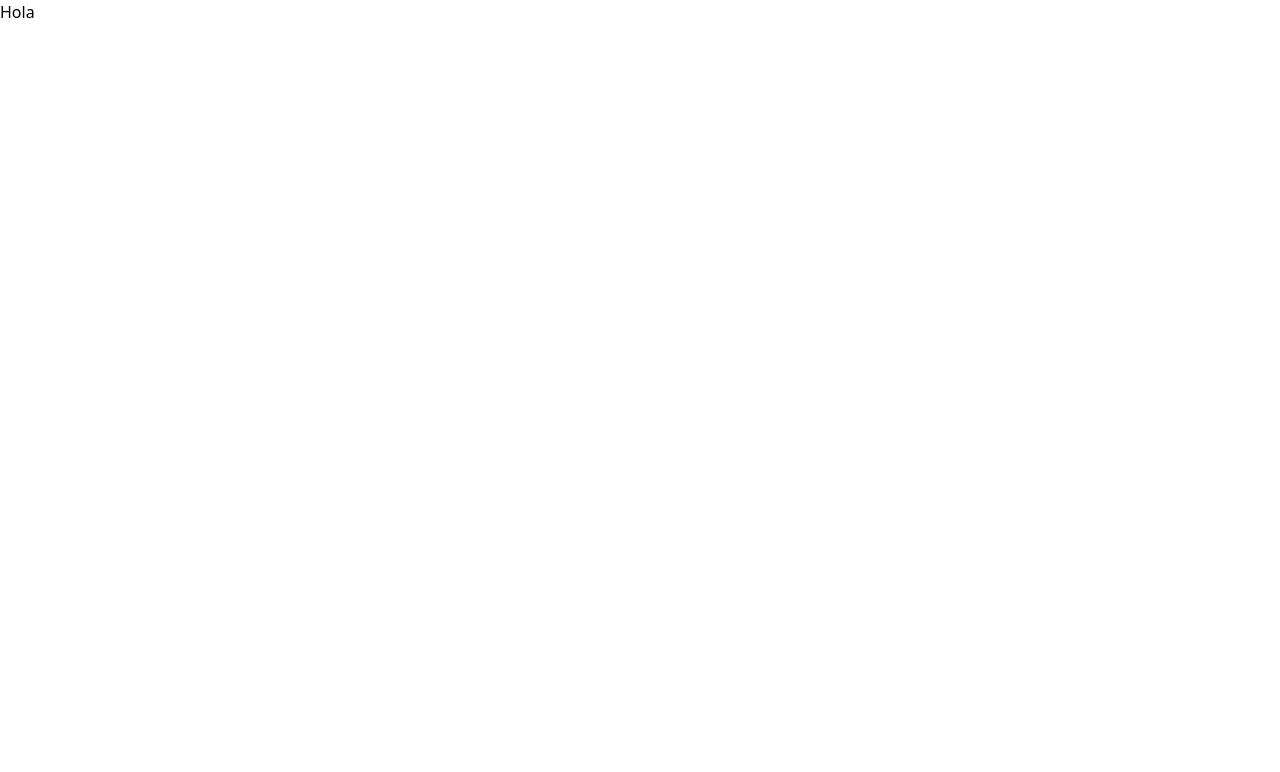
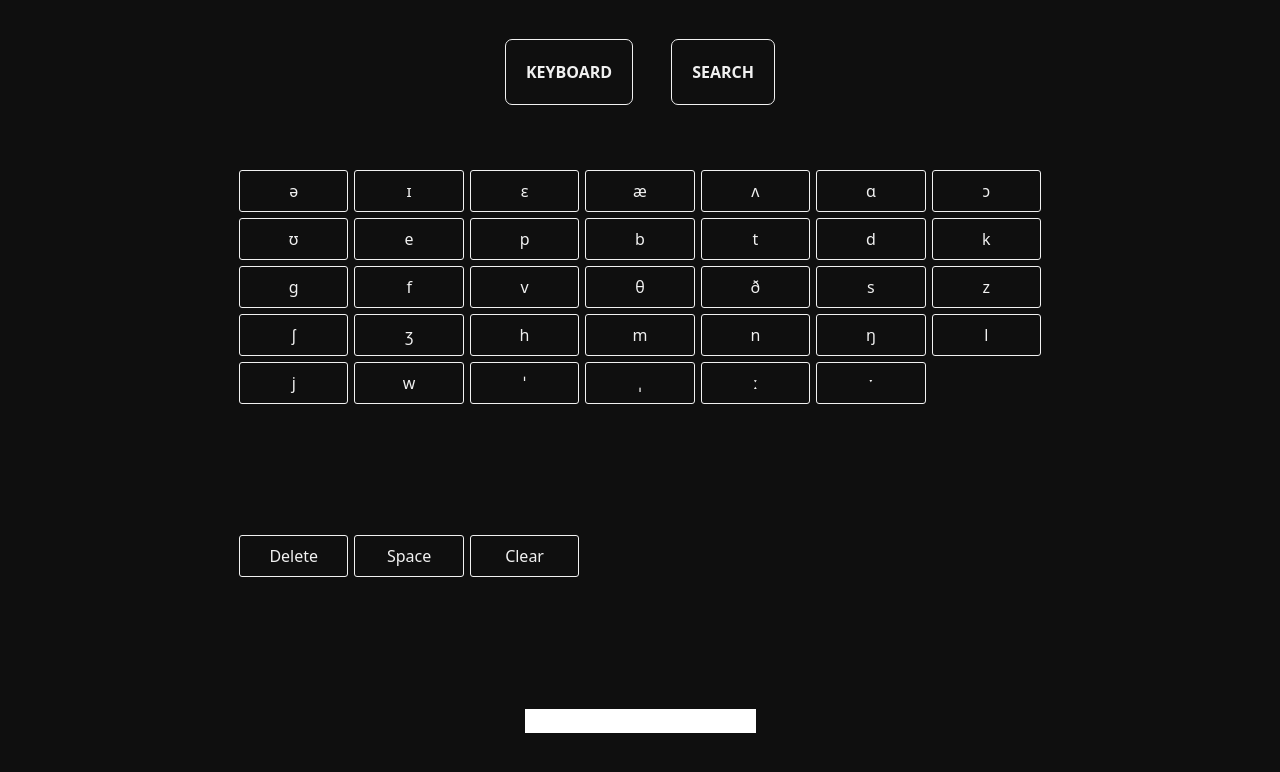
Before and after one commit to SanchezEnzo/Keynetic, a React (Vite) app: page / in a window 1280 px wide. Shown: the top 772 px of the page. Built offline with nearby package versions, Linux system fonts and the light colour scheme.

Commit message:
add fonetic keyboard logic

```diff
--- a/src/App.tsx
+++ b/src/App.tsx
@@ -1,5 +1,7 @@
+import { LayoutApp } from './pages/Layout'
+
 function App() {
-  return <div>Hola</div>
+  return <LayoutApp />
 }
 
 export default App
--- /dev/null
+++ b/src/components/Header/Header.tsx
@@ -0,0 +1,14 @@
+export function Header() {
+  return (
+    <header className=' pt-10'>
+      <div className='flex gap-10'>
+        <button className='p-5 font-semibold rounded-md outline outline-[#f1f1f1] outline-[0.1px]'>
+          KEYBOARD
+        </button>
+        <button className='p-5 font-semibold rounded-md outline outline-[#f1f1f1] outline-[0.1px]'>
+          SEARCH
+        </button>
+      </div>
+    </header>
+  )
+}
--- /dev/null
+++ b/src/components/Output/Textarea.tsx
@@ -0,0 +1,7 @@
+export function Textarea({ sentence }: { sentence: string }) {
+  return (
+    <section>
+      <input className='text-[#0f0f0f]' value={sentence} />
+    </section>
+  )
+}
--- /dev/null
+++ b/src/components/keyboard/Key.tsx
@@ -0,0 +1,20 @@
+interface KeyProps {
+  letter: string
+  handleKeyboard: (letter?: string) => void
+}
+
+export function Key({ letter, handleKeyboard }: KeyProps) {
+  return (
+    <button
+      className='h-10 w-full outline outline-[#f1f1f1] outline-[.1px] flex justify-center items-center rounded-sm'
+      onClick={() => {
+        if (typeof letter === 'string') {
+          return handleKeyboard(letter)
+        }
+        handleKeyboard()
+      }}
+    >
+      <span>{letter}</span>
+    </button>
+  )
+}
--- /dev/null
+++ b/src/components/keyboard/Keyboard.tsx
@@ -0,0 +1,206 @@
+import { useEffect } from 'react'
+import { useKeyboard } from '../../hooks/useKeyboard'
+import { ClearIcon, DeleteIcon, SpaceIcon } from '../Icons'
+import { Textarea } from '../Output/Textarea'
+import { Key } from './Key'
+
+const KEYS = [
+  {
+    label: 'Schwa',
+    value: 'ə'
+  },
+  {
+    label: 'ɪ',
+    value: 'ɪ'
+  },
+  {
+    label: 'ShortE',
+    value: 'ɛ'
+  },
+  {
+    label: 'SmilingA',
+    value: 'æ'
+  },
+  {
+    label: 'CentralA',
+    value: 'ʌ'
+  },
+  {
+    label: 'ShortA',
+    value: 'ɑ'
+  },
+  {
+    label: 'ShortO',
+    value: 'ɔ'
+  },
+  {
+    label: 'ʊ',
+    value: 'ʊ'
+  },
+
+  {
+    label: 'e',
+    value: 'e'
+  },
+
+  {
+    label: 'Pe',
+    value: 'p'
+  },
+  {
+    label: 'Be',
+    value: 'b'
+  },
+  {
+    label: 'Te',
+    value: 't'
+  },
+  {
+    label: 'De',
+    value: 'd'
+  },
+  {
+    label: 'Ka',
+    value: 'k'
+  },
+  {
+    label: 'Ge',
+    value: 'g'
+  },
+  {
+    label: 'Efe',
+    value: 'f'
+  },
+  {
+    label: 'Ve',
+    value: 'v'
+  },
+  {
+    label: 'θ',
+    value: 'θ'
+  },
+  {
+    label: 'ð',
+    value: 'ð'
+  },
+  {
+    label: 's',
+    value: 's'
+  },
+  {
+    label: 'Zeta',
+    value: 'z'
+  },
+  {
+    label: 'ʃ',
+    value: 'ʃ'
+  },
+  {
+    label: 'ʒ',
+    value: 'ʒ'
+  },
+  {
+    label: 'Ache',
+    value: 'h'
+  },
+  {
+    label: 'Eme',
+    value: 'm'
+  },
+  {
+    label: 'Ene',
+    value: 'n'
+  },
+  {
+    label: 'NasalEne',
+    value: 'ŋ'
+  },
+  {
+    label: 'Ele',
+    value: 'l'
+  },
+
+  {
+    label: 'Jota',
+    value: 'j'
+  },
+  {
+    label: 'DobleVe',
+    value: 'w'
+  },
+
+  {
+    label: 'ˈ',
+    value: 'ˈ'
+  },
+  {
+    label: 'ˌ',
+    value: 'ˌ'
+  },
+  {
+    label: 'ː',
+    value: 'ː'
+  },
+  {
+    label: 'ˑ',
+    value: 'ˑ'
+  }
+]
+
+export function Keyboard() {
+  const { addLetter, sentence, addSpace, clearSentence, deleteLetter } =
+    useKeyboard()
+
+  useEffect(() => {
+    const handleKeydown = (e: KeyboardEvent) => {
+      if (e.key === 'Backspace') {
+        deleteLetter()
+      }
+      console.log(e)
+    }
+
+    document.addEventListener('keydown', handleKeydown)
+
+    return () => {
+      document.removeEventListener('keydown', handleKeydown)
+    }
+  }, [deleteLetter])
+
+  const ACTIONS_KEYS = [
+    {
+      label: 'Delete',
+      value: <DeleteIcon />,
+      action: deleteLetter
+    },
+    {
+      label: 'Space',
+      value: <SpaceIcon />,
+      action: addSpace
+    },
+    {
+      label: 'Clear',
+      value: <ClearIcon />,
+      action: clearSentence
+    }
+  ]
+
+  return (
+    <section className='w-full flex flex-col h-full justify-around items-center'>
+      <ul className='grid grid-cols-auto-fill w-[800px] gap-2 my-0 mx-auto '>
+        {KEYS.map(key => (
+          <li>
+            <Key letter={key.value} handleKeyboard={addLetter} />
+          </li>
+        ))}
+      </ul>
+      <ul className='grid grid-cols-auto-fill w-[800px] gap-2 my-0 mx-auto'>
+        {ACTIONS_KEYS.map(key => (
+          <li>
+            <Key letter={key.label} handleKeyboard={key.action} />
+          </li>
+        ))}
+      </ul>
+      <Textarea sentence={sentence} />
+    </section>
+  )
+}
--- /dev/null
+++ b/src/hooks/useKeyboard.ts
@@ -0,0 +1,16 @@
+import { useState } from 'react'
+
+export function useKeyboard() {
+  const [sentence, setSentence] = useState('')
+
+  const addLetter = (letter?: string) => {
+    setSentence((prev: string) => prev + letter)
+  }
+
+  const deleteLetter = () => setSentence(prev => prev.slice(0, prev.length - 1))
+  const addSpace = () => setSentence((prev: string) => prev + ' ')
+  const clearSentence = () => setSentence('')
+  console.log(sentence)
+
+  return { sentence, addLetter, deleteLetter, addSpace, clearSentence }
+}
--- a/src/pages/Layout.tsx
+++ b/src/pages/Layout.tsx
@@ -1 +1,11 @@
-export function LayoutApp() {}
+import { Header } from '../components/Header/Header'
+import { Keyboard } from '../components/keyboard/Keyboard'
+
+export function LayoutApp() {
+  return (
+    <div className='bg-[#0f0f0f] w-full h-screen text-[#f1f1f1] flex flex-col items-center'>
+      <Header />
+      <Keyboard />
+    </div>
+  )
+}
--- a/tailwind.config.js
+++ b/tailwind.config.js
@@ -2,7 +2,11 @@
 export default {
   content: ['./index.html', './src/**/*.{js,ts,jsx,tsx}'],
   theme: {
-    extend: {}
+    extend: {
+      gridTemplateColumns: {
+        'auto-fill': 'repeat(auto-fill, minmax(100px, 1fr))'
+      }
+    }
   },
   plugins: []
 }
```
